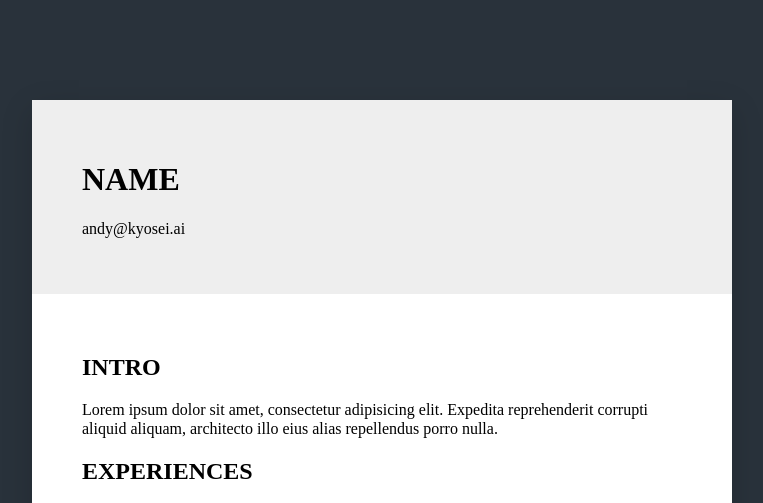
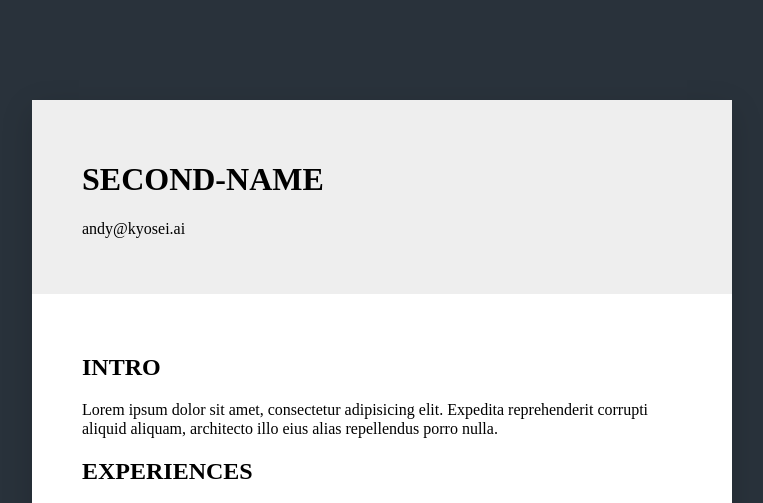
Before and after one commit to chhua531001/my-first-website, a plain HTML site: page index.html in a window 1280 px wide. Shown: the top 503 px of the page, without its empty margins (258-1021 px from the left). Drawn offline with nearby package versions, Linux system fonts and the light colour scheme.

Commit message:
第二次更新

```diff
--- a/index.html
+++ b/index.html
@@ -20,7 +20,7 @@
        -->
         <!--        header.cv-header>h1{Name}+p{email}再按tab(快捷鍵用法)-->
         <header class="cv-header">
-            <h1>Name</h1>
+            <h1>Second-Name</h1>
             <p>andy@kyosei.ai</p>
         </header>
         <!--        section.cv-body>.intro+.experiences再按tab(快捷鍵用法)-->
```
